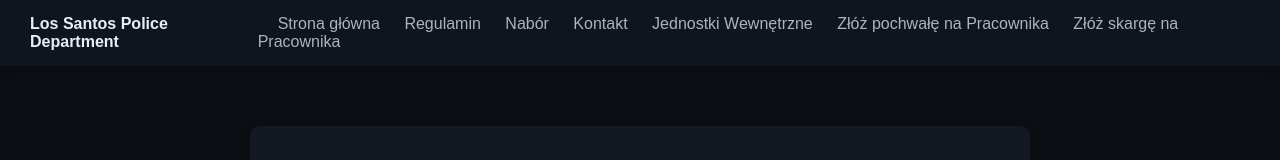
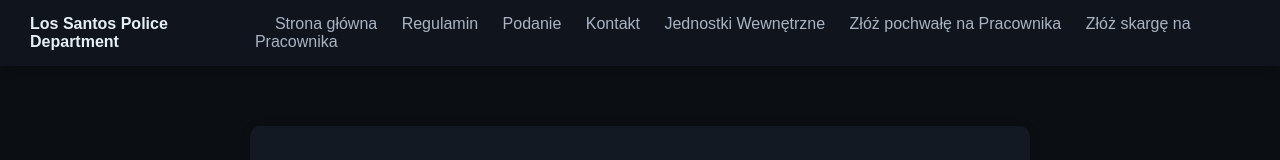
Before and after one commit to lossantospolicedepartment/wavesrp, a plain HTML site: page pochwala.html in a window 1280 px wide. Shown: the top 160 px of the page. Drawn offline with Linux system fonts and the light colour scheme.

Commit message:
Update pochwala.html

```diff
--- a/pochwala.html
+++ b/pochwala.html
@@ -85,7 +85,7 @@
     <nav>
       <a href="index.html">Strona główna</a>
       <a href="regulamin.html">Regulamin</a>
-      <a href="nabor.html">Nabór</a>
+      <a href="nabor.html">Podanie</a>
       <a href="kontakt.html">Kontakt</a>
       <a href="jednostki.html">Jednostki Wewnętrzne</a>
       <a href="pochwala.html">Złóż pochwałę na Pracownika</a>
```
